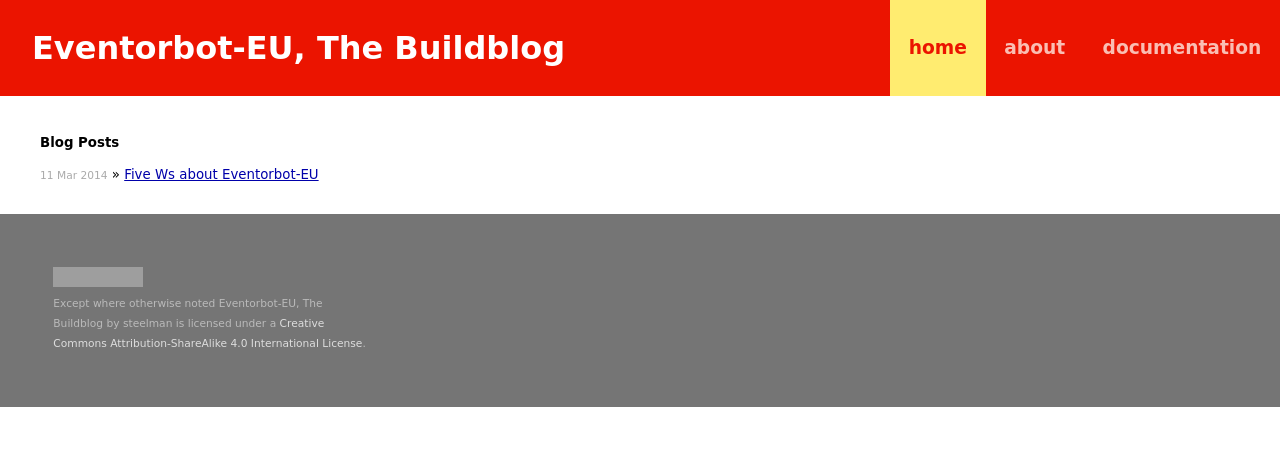
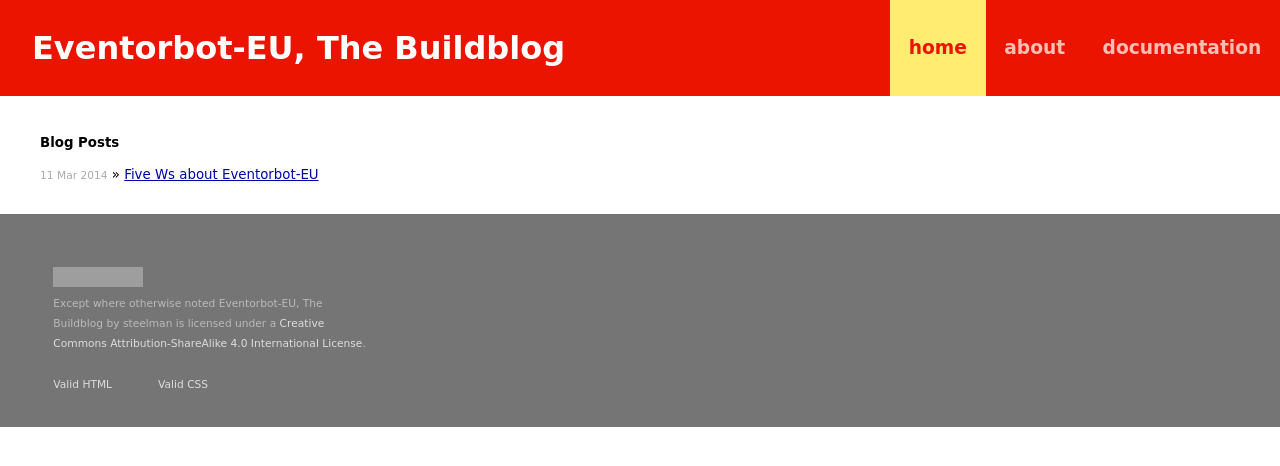
Before and after one commit to Jok3ri/Eventorbot-EU, a Jekyll site: the page built from index.html, in a window 1280 px wide. Shown: the top 466 px of the page. Built offline with Jekyll 4.4.1, drawn with Linux system fonts in a browser that asks for light colours; Markdown is read by kramdown in place of the engine named in the settings; grey boxes are pictures that could not be loaded.

Commit message:
HTML and CSS validation links

```diff
--- a/_layouts/default.html
+++ b/_layouts/default.html
@@ -39,8 +39,6 @@
 	    </div>
 
         <div class="footer">
-            <ul class="links">
-            </ul>
             <p class="license">
                 <a rel="license" href="http://creativecommons.org/licenses/by-sa/4.0/">
                     <img alt="Creative Commons License"
@@ -54,6 +52,10 @@
                    href="http://creativecommons.org/licenses/by-sa/4.0/">Creative
                     Commons Attribution-ShareAlike 4.0 International License</a>.
             </p>
+            <ul class="links">
+                <li><a href="http://validator.w3.org/check/referer">Valid HTML</a></li>
+                <li><a href="http://jigsaw.w3.org/css-validator/check/referer">Valid CSS</a></li>
+            </ul>
         </div>
 
     </body>
--- a/css/main.css
+++ b/css/main.css
@@ -150,6 +150,15 @@ a:visited { color: #a0a; }
     border-width: 0;
 }
 
+.footer .links {
+    list-style-type: none;
+}
+
+.footer .links li{
+    display: inline;
+    padding: 0 2em;
+}
+
 .footer .contact {
   float: left;
   margin-right: 3em;
```
